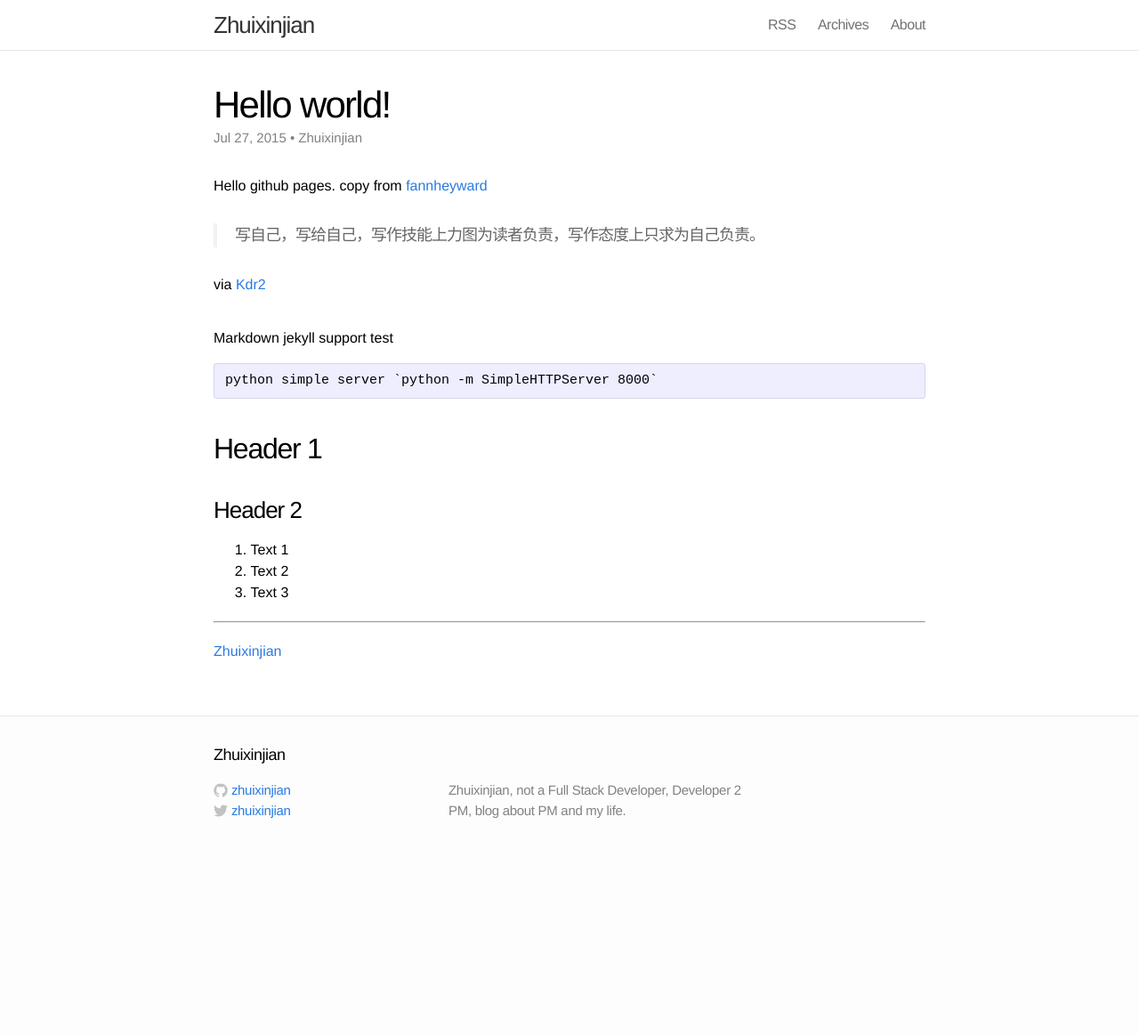
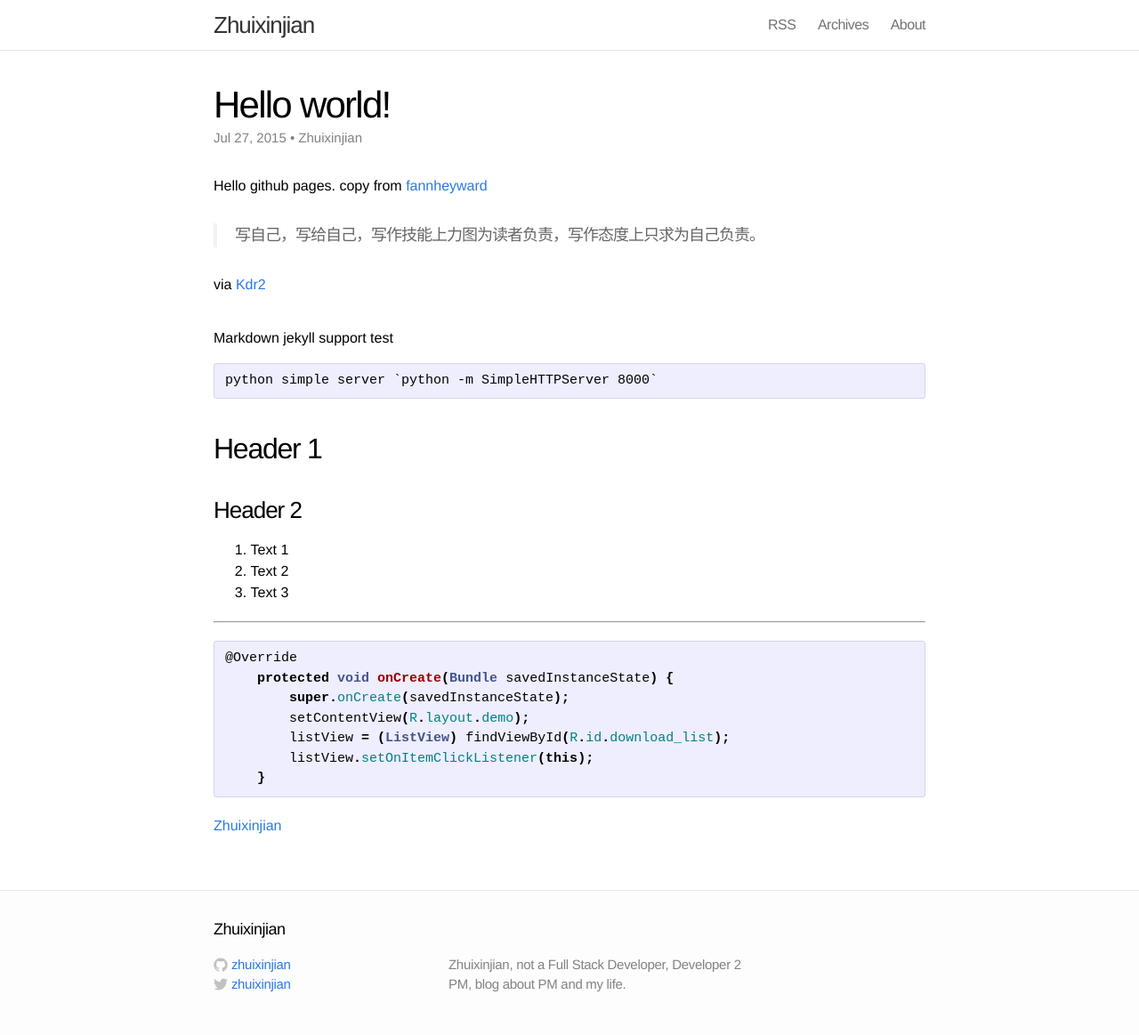
Before and after one commit to zhuixinjian/zhuixinjian.github.io, a Jekyll site: the page built from _posts/2015-07-27-hello-github-pages.markdown, in a window 1280 px wide. Shown: the whole page at 89% size. Built offline with Jekyll 4.4.1, drawn with Linux system fonts in a browser that asks for light colours; Markdown is read by kramdown in place of the engine named in the settings; before the commit the page ends 967 px from its top, so only the background shows below that.

Commit message:
test markdown code

````diff
--- a/_posts/2015-07-27-hello-github-pages.markdown
+++ b/_posts/2015-07-27-hello-github-pages.markdown
@@ -23,6 +23,16 @@ via [Kdr2][2]
 
 ---
 
+```java
+@Override
+    protected void onCreate(Bundle savedInstanceState) {
+        super.onCreate(savedInstanceState);
+        setContentView(R.layout.demo);
+        listView = (ListView) findViewById(R.id.download_list);
+        listView.setOnItemClickListener(this);
+    }
+```
+
 [Zhuixinjian][3]
 
 
````
